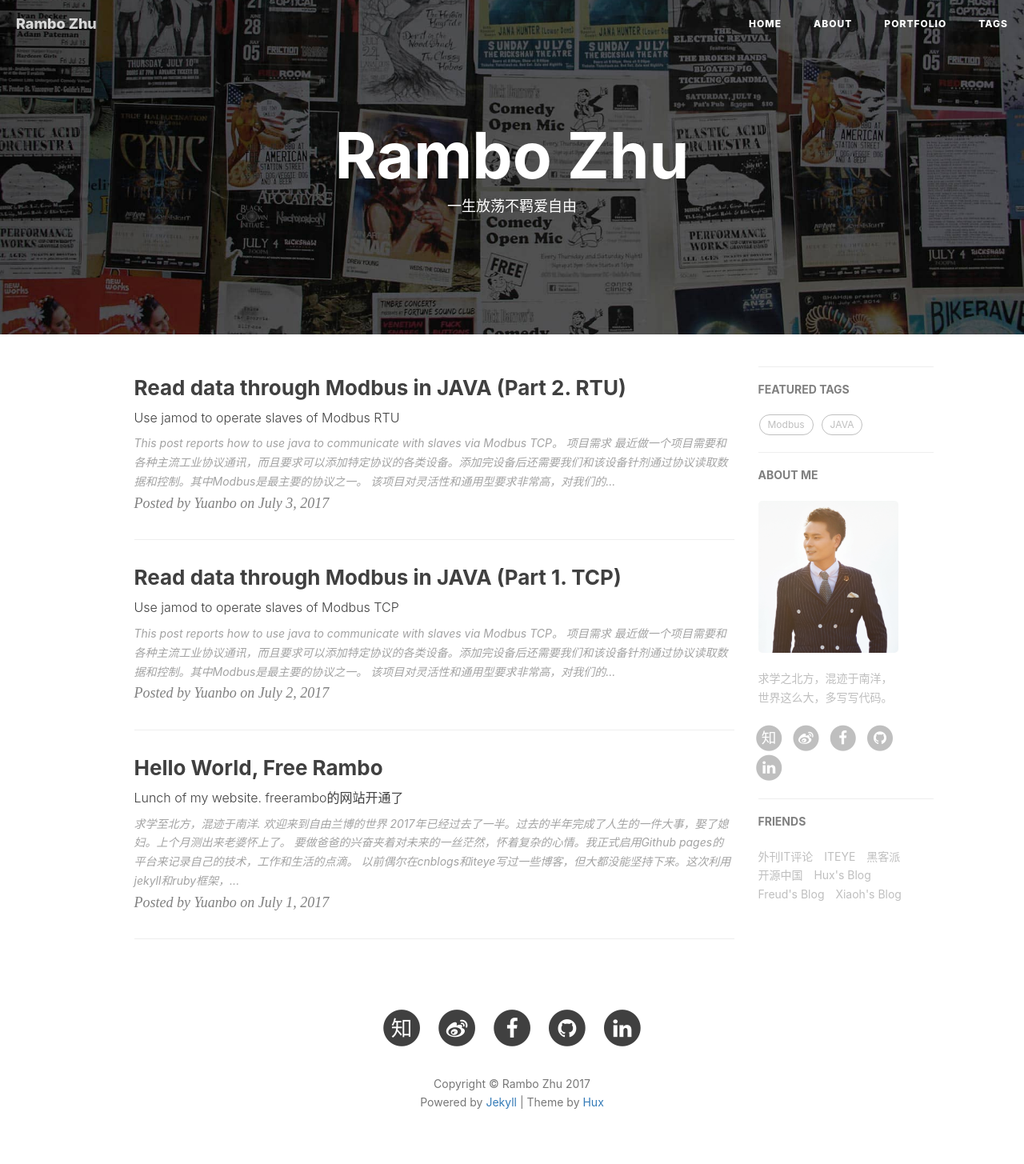
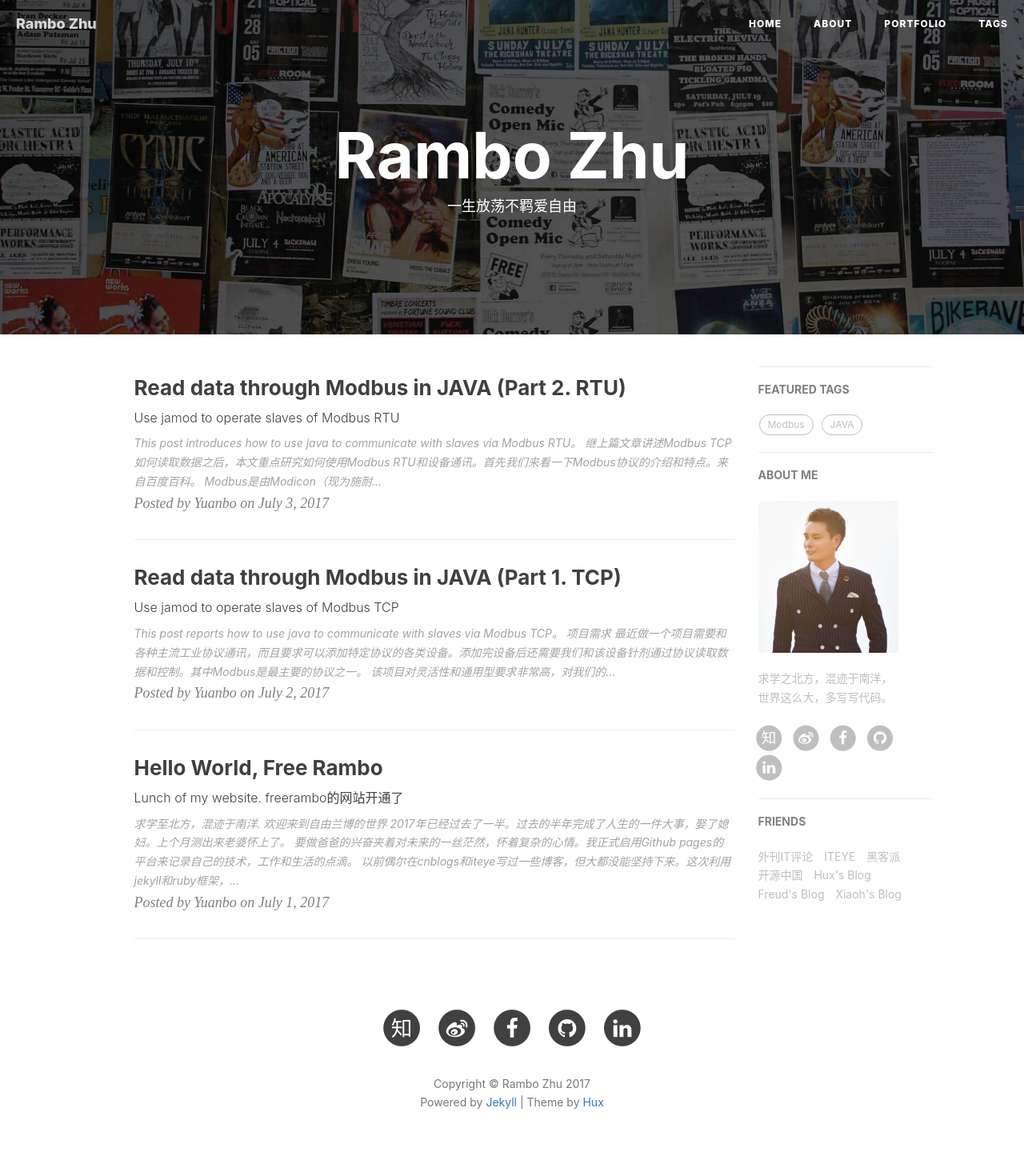
Before and after one commit to freerambo/freerambo.github.io, a Jekyll site: the page built from index.html, in a window 1280 px wide. Shown: the whole page at 80% size. Built offline with Jekyll 4.4.1, drawn with Linux system fonts in a browser that asks for light colours; nearby versions of some CDN libraries; the list of posts is cut into pages by our own code; comment, search, counter and statistics services are not loaded; some of the changed lines change nothing that is shown.

Commit message:
add modbus rtu communication

````diff
--- a/_posts/2017-07-03-Modbus-RTU-jamod.markdown
+++ b/_posts/2017-07-03-Modbus-RTU-jamod.markdown
@@ -11,308 +11,157 @@
     - JAVA
 ---
 
-> This post reports how to use java to communicate with slaves via Modbus TCP。
+> This post introduces how to use java to communicate with slaves via Modbus RTU。
+
+继上篇文章讲述Modbus TCP如何读取数据之后，本文重点研究如何使用Modbus RTU和设备通讯。首先我们来看一下Modbus协议的介绍和特点。来自百度百科。
 
 
 
-## 项目需求
+- Modbus是由Modicon（现为施耐德电气公司的一个品牌）在1979年发明的，是全球第一个真正用于工业现场的总线协议。
 
-最近做一个项目需要和各种主流工业协议通讯，而且要求可以添加特定协议的各类设备。添加完设备后还需要我们和该设备针剂通过协议读取数据和控制。其中Modbus是最主要的协议之一。
+- ModBus网络是一个工业通信系统，由带智能终端的可编程序控制器和计算机通过公用线路或局部专用线路连接而成。其系统结构既包括硬件、亦包括软件。它可应用于各种数据采集和过程监控。
 
-该项目对灵活性和通用型要求非常高，对我们的设计自然是复杂度也比较难，后续我会讲述如何设计的。这里我主要讲述如何通过`jamod`([Java Modbus Library](http://jamod.sourceforge.net/)) 库在JAVA环境下与Modbus TCP 和RTU通信的。[源码下载地址](https://github.com/freerambo/jamod.git)
+- ModBus网络只有一个主机，所有通信都由他发出。网络可支持247个之多的远程从属控制器，但实际所支持的从机数要由所用通信设备决定。采用这个系统，各PC可以和中心主机交换信息而不影响各PC执行本身的控制任务。
 
+- 为更好地普及和推动Modbus在基于以太网上的分布式应用，目前施耐德公司已将Modbus协议的所有权移交给IDA（Interface for Distributed Automation，分布式自动化接口）组织，并成立了Modbus-IDA组织，为Modbus今后的发展奠定了基础。在中国，Modbus已经成为国家标准GB/T19582-2008。据不完全统计：截止到2007年，Modbus的节点安装数量已经超过了1000万个。
+
+- Modbus协议是应用于电子控制器上的一种通用语言。通过此协议，控制器相互之间、控制器经由网络（例如以太网）和其它设备之间可以通信。它已经成为一通用工业标准。有了它，不同厂商生产的控制设备可以连成工业网络，进行集中监控。此协议定义了一个控制器能认识使用的消息结构，而不管它们是经过何种网络进行通信的。它描述了一控制器请求访问其它设备的过程，如何回应来自其它设备的请求，以及怎样侦测错误并记录。它制定了消息域格局和内容的公共格式。
+
+- 当在一Modbus网络上通信时，此协议决定了每个控制器须要知道它们的设备地址，识别按地址发来的消息，决定要产生何种行动。如果需要回应，控制器将生成反馈信息并用Modbus协议发出。在其它网络上，包含了Modbus协议的消息转换为在此网络上使用的帧或包结构。这种转换也扩展了根据具体的网络解决节地址、路由路径及错误检测的方法。
+
+- 此协议支持传统的RS-232、RS-422、RS-485和以太网设备。许多工业设备，包括PLC，DCS，智能仪表等都在使用Modbus协议作为他们之间的通讯标准。
+
+ ## Modbus协议特点
+
+-标准、开放，用户可以免费、放心地使用Modbus协议，不需要交纳许可证费，也不会侵犯知识产权。目前，支持Modbus的厂家超过400家，支持Modbus的产品超过600种。
+
+-Modbus可以支持多种电气接口，如RS-232、RS-485等，还可以在各种介质上传送，如双绞线、光纤、无线等。
+
+-Modbus的帧格式简单、紧凑，通俗易懂。用户使用容易，厂商开发简单。
+
+## Modbus 协议介绍 TCP Vs. RTU Vs. PLUS
+
+> 以太网：MODBUS TCP 异步串行传输：MODBUS RTU或者MODBUS ASCII 高速令牌传递网络：MODBUS PLUS
+
+- 标准的Modicon控制器使用RS232C实现串行的Modbus。Modbus的ASCII、RTU协议规定了消息、数据的结构、命令和就答的方式，数据通讯采用Maser/Slave方式。
+
+- Modbus协议需要对数据进行校验，串行协议中除有奇偶校验外，ASCII模式采用LRC校验，RTU模式采用16位CRC校验.
+
+- ModbusTCP模式没有额外规定校验，因为TCP协议是一个面向连接的可靠协议。
+
+- MODBUS TCP和MODBUS RTU的差别不是很大。二者相同的地方是应用数据单元是一致的。差别是MODBUS TCP是传输在TCP/IP网络上的，多了一个报文头，少了CRC校验，采用TCP的502端口，RTU多了设备地址和CRC校验
+
+- Modbus Plus则是一种典型的令牌环网，完整定义了通讯协议、网络结构、连接电缆（或者光缆）以及安装工具等方面的性能指标。Modbus+网络中的设备通过‘令牌’的方式实现数据的交换， 严格定义了令牌的传递方式，数据校验以及通讯短口等方面的技术参数。MODBUS PLUS比MODBUS的性能更好，通讯速率快，从协议开发上来说区别较大，modbus比较简单。
 
 ## 测试环境
 虽然我们要求与实际设备联动，但在开发阶段我想模拟出多个Modbus测试环境，网上搜索后发现modbustools提供的Master和Slave工具非常不错，
  [`modbustools`](http://www.modbustools.com/)，可以根据自己的需求下载相关的模拟器，这里我首先要模拟一个modbus设备，所以下载了Slave端程序。我的开发环境是windows，现在安装后根据需求配置slave即可。
  无奈没有注册码只能试用三十天。 绿色版下载[地址](http://www.hifreud.com/2016/06/02/modbus-02-simulation-environment-setup/)
 
-### modbustools slave 协议选择
 
-![协议选择](/img/post/modbustcp-set.png)
+### 模拟基于RTU的MODBUS协议
 
-### modbustools slave 客户端配置
+- a) 创建虚拟端口
+- b) 打开vspd，如下图所以，例如可以在右侧ManagePorts中选中First Port为COM10，Second Port为COM11，点击Add pair
 
-![测试环境](http://images.cnitblog.com/blog/578798/201502/231633065184693.jpg)
+![测试环境](http://www.hifreud.com/images/blog/modbus/modbus-02-simulation-environment-setup/06.png)
 
-## Modbus 分析
+### modbustools slave 选择协议RTU
 
-Supported Modbus Functions:
-
-- 01: Read coil status
-- 02: Read input status
-- 03: Read holding registers
-- 04: Read input registers
-- 05: Force single coil
-- 06: Preset single register
-- 15: Force multiple coils
-- 16: Preset multiple registers
+- d) 模拟Server搭建
+- e) 打开modbus_slave，依次选中Toolbar中的Connection，点击Connect，在Port中选择Port 10，按照如下配置
+![协议选择](http://www.hifreud.com/images/blog/modbus/modbus-02-simulation-environment-setup/07.png)
 
 
-以读数据为例个人的理解就是:
+## Modbus RTU 所使用的classes
 
-- 01 可以读写的布尔类型
-- 02 只能读的布尔类型
-- 03 只能读的数字类型
-- 04 可以读写的数字类型
+jamod中提供了对应的类来实现Modbus RTU Master操作.
+- Connection: SerialConnection
+- Transaction: ModbusSerialTransaction
+- Request: ModbusRequest (respectively it's direct known subclass ReadInputRegistersRequest)
+- Response: ModbusResponse (respectively it's direct known subclass ReadInputRegistersResponse)
+- Parameters: SerialParameters
 
-jamod也提供了操作每种不同类型使用不同的类，这里给出个表格。
 
-| 功能 | 请求类 | 响应类 |
-|01 只能读的布尔类型 |ReadCoilsRequest|ReadCoilsResponse|
-|02 可以读写的布尔类型 |ReadInputDiscretesRequest|ReadInputDiscretesResponse|
-|03 只能读的数字类型 |ReadMultipleRegistersRequest|ReadMultipleRegistersResponse|
-|04 可以读写的布尔类型|ReadInputRegistersRequest|ReadInputRegistersResponse|
+
+## 实现流程
+
+
+![请求流程](http://jamod.sourceforge.net/images/serialmaster_sequential.png)
+
+首先我们构建一个SerialConnection, 接着配置请求参数，发送请求并由一个ModbusSerialtransaction来handle (交由ModbusSerialTransport来处理)。得到返回后并处理。最后关闭连接。
+
 
 ## 代码分析
 
-> Talk is cheap, 直接整代码
+一读取holding register类型为例分析。
 
-### F01 读取Coill类型数据
-
-这里需要的参数分别是 `Ip地址` `端口号`，`参数地址`，`设备地址`. 在这里我们只读取一位数据，所以默认数据长度设置为1，在实际中也可以给多位，则要修改返回数据列表处理时。
-```
-ReadCoilsRequest req = new ReadCoilsRequest(ref, count);  这里count给的是1
-```
-
-代码如下
-
+###  设置serial connection 所需参数 端口，波特率，编码 校验 停止位等
 ```java
 
-	public static int readDiscretesInput(String ip, int port, int ref, int slaveId) {
-		int data = 0;
+//1. Setup serial parameters
 
-		try {
-			InetAddress addr = InetAddress.getByName(ip);
-
-			// 1 build the connection with ip and port
-			TCPMasterConnection con = ModbusConnection.openTcpConnection(ip, port);
-
-			// 2 the 1st: the ref of register; 2nd is the number of register will be read
-			ReadCoilsRequest req = new ReadCoilsRequest(ref, 1);
-
-			// 3 set the Slave Id (deviceId)
-			req.setUnitID(slaveId);
-
-            // 4 open a transaction and set the request params
-			ModbusTCPTransaction trans = new ModbusTCPTransaction(con);
-
-			trans.setRequest(req);
-
-			// 5 execute the search
-			trans.execute();
-
-			// 6 get the result
-			ReadCoilsResponse res = ((ReadCoilsResponse) trans.getResponse());
-
-			if(res.getDiscretes().getBit(0)){
-				data = 1;
-			}
-			// 7 close the connection
-			con.close();
-
-		} catch (Exception e) {
-			e.printStackTrace();
-		}
-
-		return data;
-	}
+    SerialParameters params = new SerialParameters();
+    params.setPortName(portname); //the name of the serial port to be used
+    params.setBaudRate(9600);
+    params.setDatabits(8);
+    params.setStopbits(1);
+    params.setParity("even");
+    params.setEncoding("rtu");
 
 ```
 
 
-### F02 读取DiscretesInput类型数据
+###  设置request parameters 请求参数
 
 ```java
-public static int readDiscretesInput(String ip, int port, int ref, int slaveId) {
-		int data = 0;
 
-		try {
-			InetAddress addr = InetAddress.getByName(ip);
+//2. Setup the request parameters
 
-			// build the connection
-			TCPMasterConnection con = ModbusConnection.openTcpConnection(ip, port);
-
-
-
-			// the 1st: the ref of register; 2nd is the number of register will be read
-			ReadInputDiscretesRequest req = new ReadInputDiscretesRequest(ref, 1);
-
-			// the Slave Id
-			req.setUnitID(slaveId);
-
-			ModbusTCPTransaction trans = new ModbusTCPTransaction(con);
-
-			trans.setRequest(req);
-
-			// execute the search
-			trans.execute();
-
-			// get the result
-			ReadInputDiscretesResponse res = (ReadInputDiscretesResponse) trans.getResponse();
-
-			if(res.getDiscretes().getBit(0)){
-				data = 1;
-			}
-
-			// 关闭连接
-			con.close();
-
-		} catch (Exception e) {
-			e.printStackTrace();
-		}
-
-		return data;
-	}
+    	int unitid = 2; //the unit identifier we will be talking to
+    	int ref = 12; //the reference, where to start reading from
+    	int count = 2; //the count of IR's to read
 ```
 
 
-
-### F03 读取HoldingRegister类型数据
+### 建立连接，发送请求
 
 ```java
-public static int readRegister(String ip, int port, int ref,
-			int slaveId) {
-		int data = 0;
-		try {
-			TCPMasterConnection con = ModbusConnection.openTcpConnection(ip, port);
-			con.connect();
-			ReadMultipleRegistersRequest req = new ReadMultipleRegistersRequest(ref, 1);
-			req.setUnitID(slaveId);
+    //3. Open the connection
+    con = new SerialConnection(params);
+    con.open();
 
-			ModbusTCPTransaction trans = new ModbusTCPTransaction(con);
+    //4. Prepare a request
+    req = new ReadInputRegistersRequest(ref, count);
+    req.setUnitID(unitid);
+    req.setHeadless();
 
-			trans.setRequest(req);
-
-			trans.execute();
-
-			ReadMultipleRegistersResponse res = (ReadMultipleRegistersResponse) trans.getResponse();
-
-			data = res.getRegisterValue(0);
-
-			con.close();
-		} catch (Exception e) {
-			e.printStackTrace();
-		}
-
-		return data;
-	}
+    //5. Prepare a transaction
+    trans = new ModbusSerialTransaction(con);
+    trans.setRequest(req);
 ```
 
-### F04 读取InputRegister类型数据
+
+### 处理返回数据，关闭连接
 
 ```java
-public static int readRegister(String ip, int port, int ref,
-			int slaveId) {
-		int data = 0;
-		try {
-			TCPMasterConnection con = ModbusConnection.openTcpConnection(ip, port);
-			con.connect();
-			ReadMultipleRegistersRequest req = new ReadMultipleRegistersRequest(ref, 1);
-			req.setUnitID(slaveId);
+	//6. Execute the transaction repeat times
 
-			ModbusTCPTransaction trans = new ModbusTCPTransaction(con);
+     trans.execute();
+     res = (ReadInputRegistersResponse) trans.getResponse();
 
-			trans.setRequest(req);
+    //7. Close the connection
+    con.close();
 
-			trans.execute();
-
-			ReadMultipleRegistersResponse res = (ReadMultipleRegistersResponse) trans.getResponse();
-
-			data = res.getRegisterValue(0);
-
-			con.close();
-		} catch (Exception e) {
-			e.printStackTrace();
-		}
-
-		return data;
-	}
 ```
 
-### F05 写Discretes Coil 类型数据
-
-```java
-public static void writeDigitalOutput(String ip, int port, int slaveId,
-			int ref, int value) {
-
-		try {
-			TCPMasterConnection connection = ModbusConnection.openTcpConnection(ip, port);
-
-			connection.connect();
-
-			ModbusTCPTransaction trans = new ModbusTCPTransaction(connection);
-
-			boolean val = true;
-
-			if (value == 0) {
-				val = false;
-			}
-
-			WriteCoilRequest req = new WriteCoilRequest(ref, val);
-
-			req.setUnitID(slaveId);
-			trans.setRequest(req);
-
-			System.out.println("ModbusSlave: FC" + req.getFunctionCode()
-			+ " ref=" + req.getReference() + " value="
-			+ val);
-
-			trans.execute();
-			connection.close();
-		} catch (Exception ex) {
-			System.out.println("writeDigitalOutput Error in code");
-			ex.printStackTrace();
-		}
-	}
-```
-
-### F06 写Input Register 类型数据
-
-```java
-public static void writeRegister(String ip, int port, int slaveId,
-			int ref, int value) {
-
-		try {
-			TCPMasterConnection connection = ModbusConnection.openTcpConnection(ip, port);
-			connection.connect();
-
-			ModbusTCPTransaction trans = new ModbusTCPTransaction(connection);
-
-			SimpleRegister register = new SimpleRegister(value);
-
-
-			WriteSingleRegisterRequest req = new WriteSingleRegisterRequest(
-					ref, register);
-
-			req.setUnitID(slaveId);
-			trans.setRequest(req);
-
-			System.out.println("ModbusSlave: FC" + req.getFunctionCode()
-					+ " ref=" + req.getReference() + " value="
-					+ register.getValue());
-			trans.execute();
-
-			connection.close();
-		} catch (Exception ex) {
-			System.out.println("Error in code");
-			ex.printStackTrace();
-		}
-	}
-```
 
 ## 程序测试
 
-### 测试环境客户端配合
+根据所设置的端口和参数，结课测试Modbus RTU通信。
 
-![客户端配置](/img/post/modbust-config.png)
-
-### 测试结果
-
-配置完成模拟器，即可测试读写各类型数据。测试结果如下：
-
-![测试结果](/img/post/modbus-test.png)
 
 ## 总结
-本文成功测试了Modbus TCP的六种functions的读写。 所有源代码都在github上， 欢迎关注，欢迎讨论。
+本文成功在模拟环境下测试了Modbus RTU的通信。 所有源代码都在github上， 欢迎关注，欢迎讨论。
+Github上对Modbus RTU的操作做了封装。抽象了一个ModbusSerialUtil类可以直接调用。
 源码地址 <https://github.com/freerambo/jamod.git>
````
